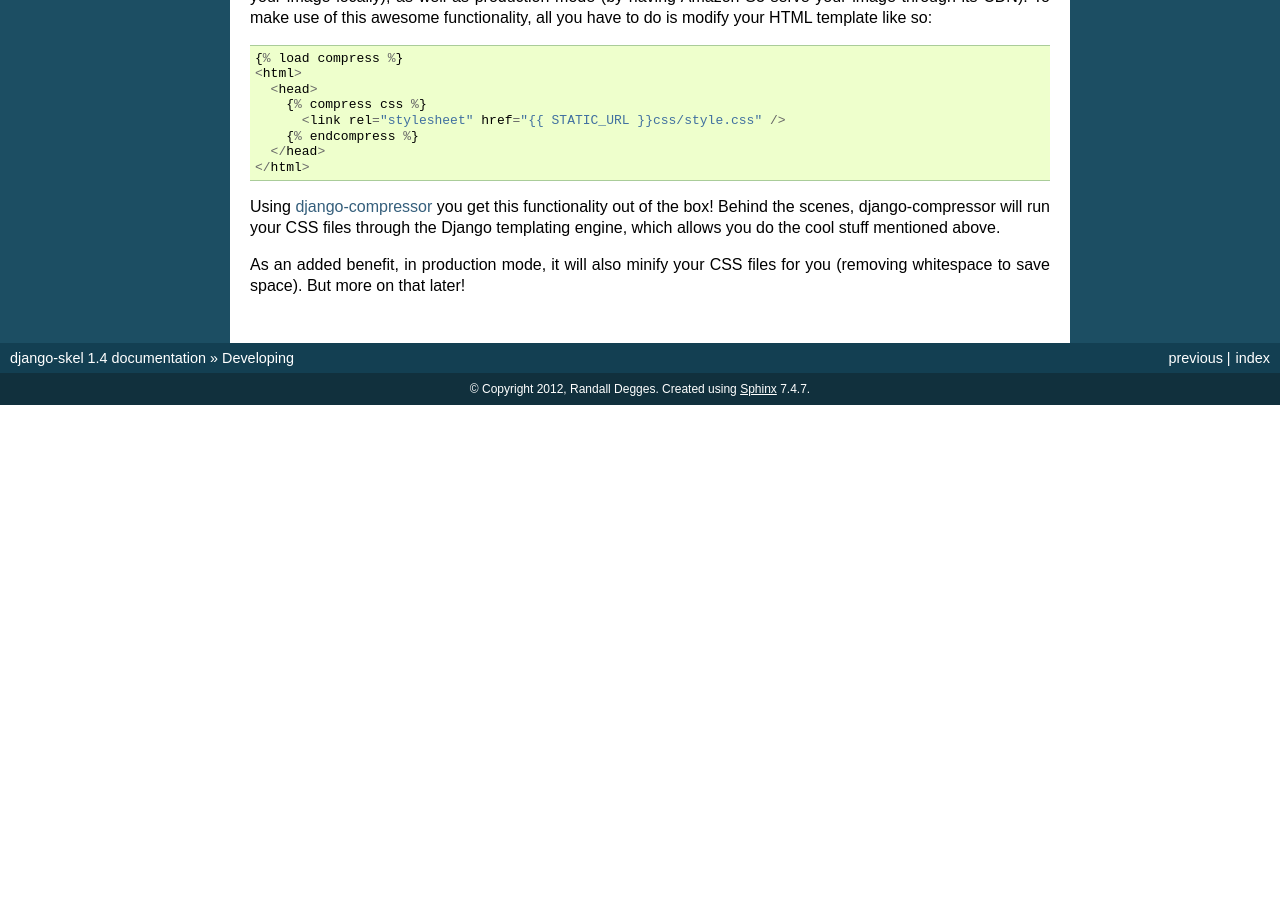
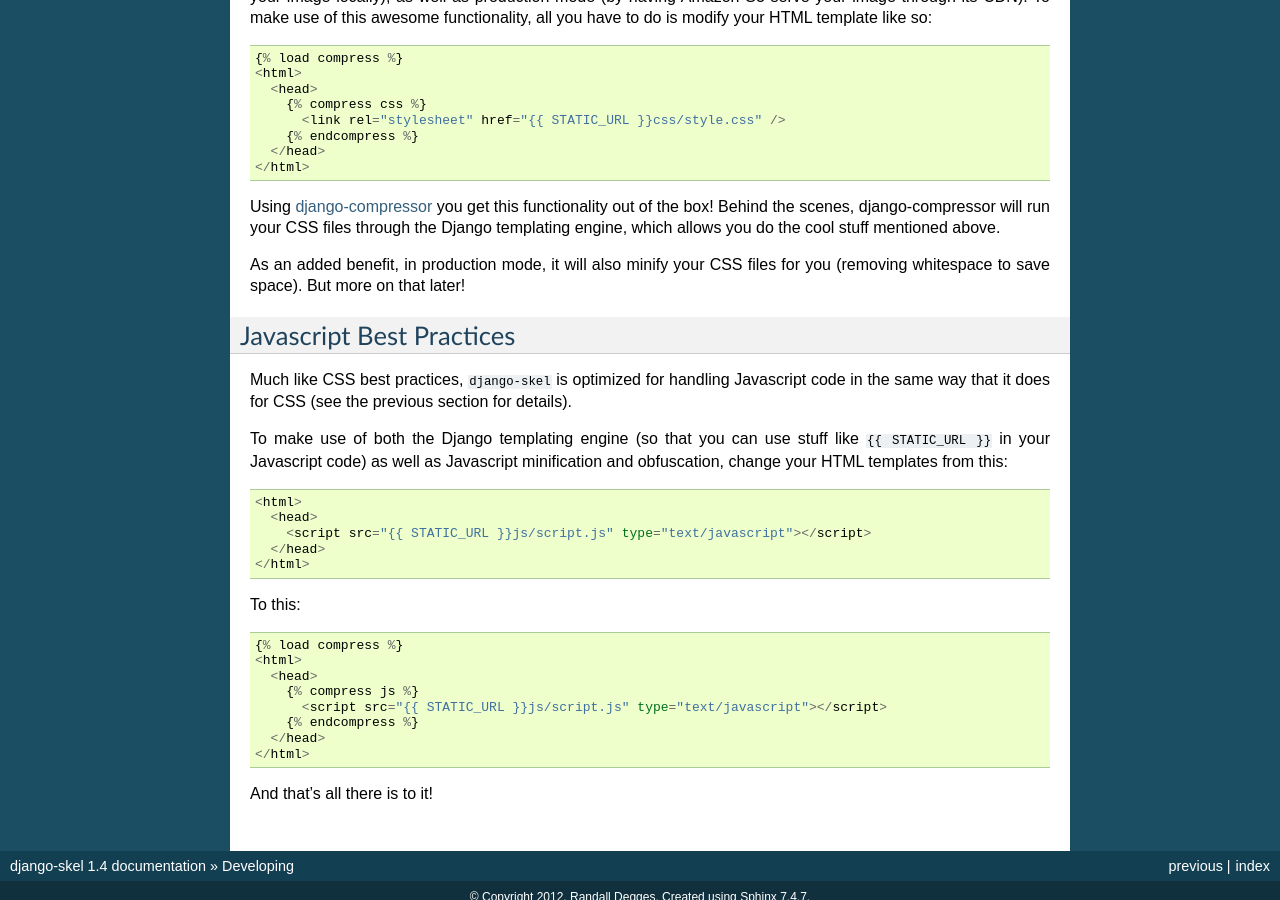
Before and after one commit to rdegges/django-skel, a Sphinx documentation site: the page built from docs/source/developing.rst, in a window 1280 px wide and 900 px high, scrolled down 1802 px. Built offline with Sphinx 7.4.7, drawn with Linux system fonts in a browser that asks for light colours; before the commit the page ends 2207 px from its top, so only the background shows below that; some of the changed text lies outside the part shown.

Commit message:
Adding section on 'Javascript Best Practices'.

```diff
--- a/docs/source/developing.rst
+++ b/docs/source/developing.rst
@@ -115,3 +115,34 @@
 
 As an added benefit, in production mode, it will also minify your CSS files for
 you (removing whitespace to save space). But more on that later!
+
+
+Javascript Best Practices
+-------------------------
+
+Much like CSS best practices, ``django-skel`` is optimized for handling
+Javascript code in the same way that it does for CSS (see the previous section
+for details).
+
+To make use of both the Django templating engine (so that you can use stuff
+like ``{{ STATIC_URL }}`` in your Javascript code) as well as Javascript
+minification and obfuscation, change your HTML templates from this::
+
+    <html>
+      <head>
+        <script src="{{ STATIC_URL }}js/script.js" type="text/javascript"></script>
+      </head>
+    </html>
+
+To this::
+
+    {% load compress %}
+    <html>
+      <head>
+        {% compress js %}
+          <script src="{{ STATIC_URL }}js/script.js" type="text/javascript"></script>
+        {% endcompress %}
+      </head>
+    </html>
+
+And that's all there is to it!
```
